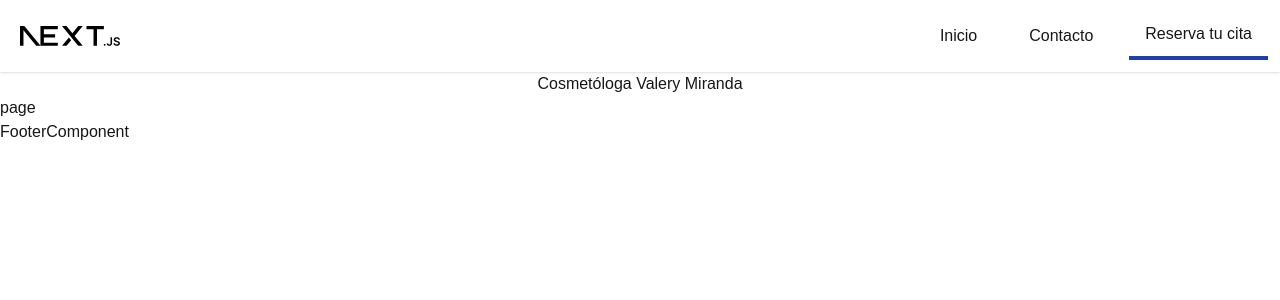
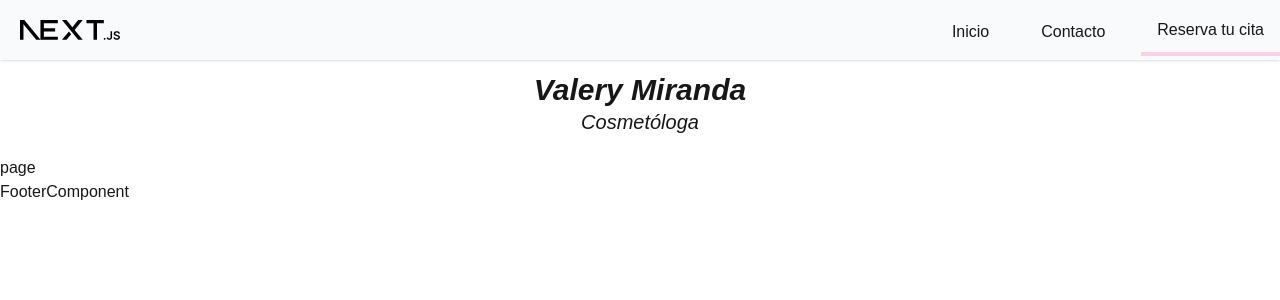
Before and after one commit to NoeCam/app-bella_vita_centro_estetico, a Next.js app: page /appointments in a window 1280 px wide. Shown: the top 300 px of the page. Built offline with nearby package versions, Linux system fonts and the light colour scheme.

Commit message:
modifications in CarTreatmentComponent, navbar, and title

```diff
--- a/package.json
+++ b/package.json
@@ -10,6 +10,7 @@
   },
   "dependencies": {
     "clsx": "^2.1.1",
+    "framer-motion": "^12.3.1",
     "next": "15.1.6",
     "react": "^19.0.0",
     "react-dom": "^19.0.0"
--- a/src/app/page.js
+++ b/src/app/page.js
@@ -1,4 +1,4 @@
-import { CardComponent } from "@/components/card/CardComponent";
+import { CardTreatmentComponent } from "@/components/card/CardTreatmentComponent";
 import { getAllTreatmentsService } from "@/services/getAllTreatmentsServices";
 
 export default async function Home() {
@@ -6,8 +6,10 @@ export default async function Home() {
 
   return (
     <>
-      <section>
-        <h3>Tratamientos</h3>
+      <section className="flex flex-col justify-center">
+        <h3 className="text-2xl font-bold px-4 text-start md:mx-20">
+          Tratamientos
+        </h3>
         <>
           {!treatments.data.treatments.length ? (
             <p>Loading</p>
@@ -15,20 +17,11 @@ export default async function Home() {
             treatments.data.treatments.map((treatment, index) => (
               <article
                 key={treatment.id}
-                className={`flex flex-col shadow-md mb-5 md:flex-row ${
+                className={`flex flex-col shadow-md mb-5 mx-auto md:flex-row max-w-3xl bg-slate-50 ${
                   index % 2 !== 0 ? "md:flex-row-reverse" : ""
                 }`}
               >
-                <CardComponent
-                  image={treatment.image}
-                  name={treatment.name}
-                  type={treatment.type}
-                  subtype={treatment.subtype}
-                  description={treatment.description}
-                  price={treatment.price}
-                  clarification={treatment.clarification}
-                  id={treatment.id}
-                />
+                <CardTreatmentComponent treatment={treatment} />
               </article>
             ))
           )}
--- a/src/components/card/CardComponent.jsx
+++ b/src/components/card/CardTreatmentComponent.jsx
@@ -1,19 +1,14 @@
-export const CardComponent = ({
-  image,
-  name,
-  type,
-  subtype,
-  description,
-  price,
-  clarification,
-  id,
-}) => {
+export const CardTreatmentComponent = ({ treatment }) => {
+  const { image, name, type, subtype, description, price, clarification, id } =
+    treatment;
   return (
     <>
-      <div className="relative overflow-hidden bg-gray-800">
-        <img className="object-cover" src={image} alt="img product" />
-      </div>
-      <div>
+      <img
+        className="object-cover w-full h-96 md:h-auto md:w-48"
+        src={image}
+        alt="img product"
+      />
+      <div className="flex flex-col justify-between p-4 leading-normal">
         <h3 className="text-xl font-bold text-gray-900 mt-4">{name}</h3>
         <h4 className="text-lg font-bold text-gray-900 mt-4">{type}</h4>
         <h5 className="text-sm text-gray-900 mt-4">{subtype}</h5>
--- a/src/components/navbar/NavbarComponent.jsx
+++ b/src/components/navbar/NavbarComponent.jsx
@@ -20,7 +20,7 @@ const NavbarComponent = () => {
   const pathname = usePathname();
 
   return (
-    <header className="flex flex-col md:flex-row justify-between items-center shadow">
+    <header className="flex flex-col md:flex-row justify-between items-center shadow sticky top-0 z-50 bg-slate-50">
       <Link href="/">
         <Image
           src="/next.svg"
@@ -32,16 +32,16 @@ const NavbarComponent = () => {
         />
       </Link>
 
-      <nav className="fixed bottom-0 w-full md:relative md:w-auto bg-white">
-        <ul className="flex flex-row md:justify-end justify-around items-center gap-5 p-3">
+      <nav className="fixed bottom-0 w-full md:relative md:w-auto bg-slate-50">
+        <ul className="flex flex-row md:justify-end justify-around items-center gap-5 pt-1">
           {links.map((link) => (
             <li key={link.name} className="flex items-center">
               <Link
                 href={link.href}
                 className={clsx(
-                  "h-[48px] flex items-center justify-center px-4 py-2",
+                  "h-[48px] flex items-center justify-center px-4 py-2 hover:text-pink-900",
                   {
-                    "border-b-4 border-blue-800": pathname === link.href,
+                    "border-b-4 border-pink-200": pathname === link.href,
                   }
                 )}
               >
--- a/src/components/title/Title.jsx
+++ b/src/components/title/Title.jsx
@@ -1,7 +1,14 @@
 import React from "react";
 
 const Title = () => {
-  return <h1 className="flex justify-center">Cosmetóloga Valery Miranda</h1>;
+  return (
+    <>
+      <h1 className="flex justify-center font-bold text-3xl italic mt-3">
+        Valery Miranda
+      </h1>
+      <h2 className="flex justify-center text-xl italic mb-5">Cosmetóloga</h2>
+    </>
+  );
 };
 
 export default Title;
```
Also changed, not shown: 1 other file (tests, documents, lock files or other folders).
